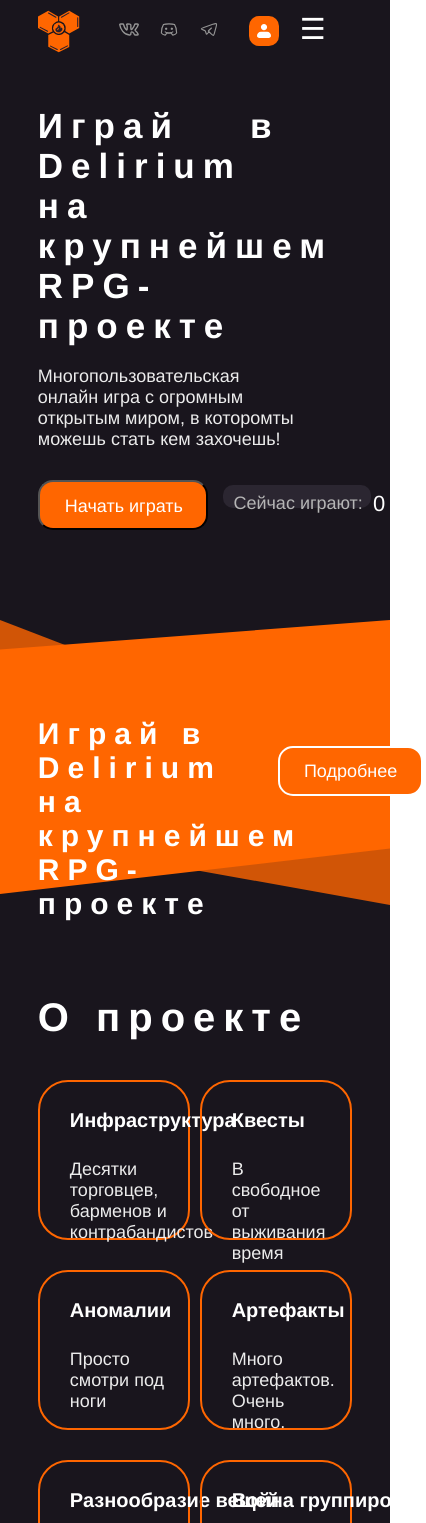
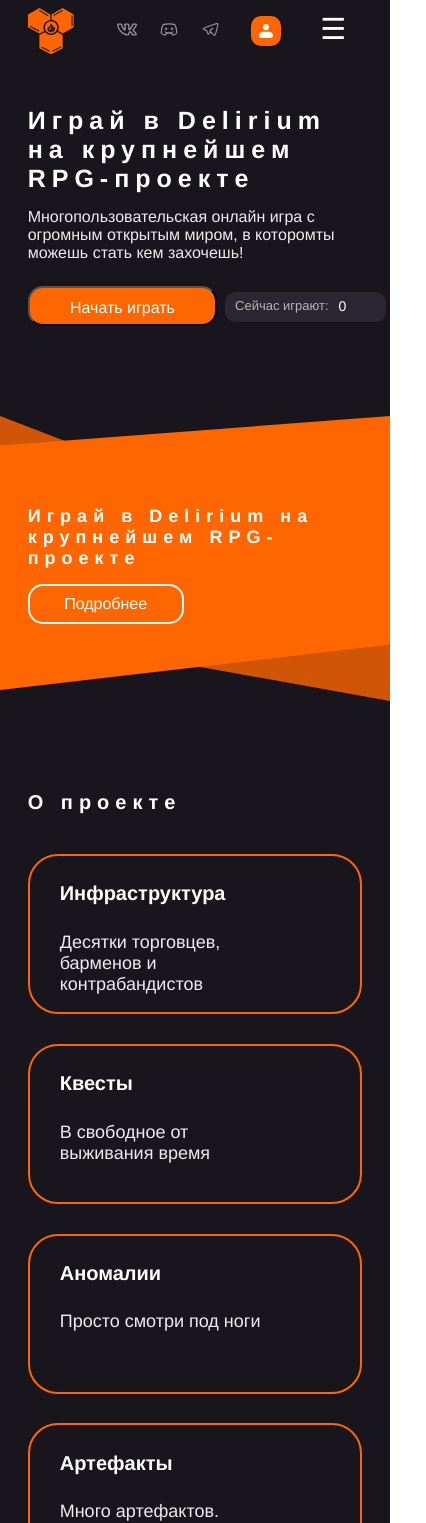
Before and after one commit to User23932344/delirium, a Vue app: page / in a window 390 px wide. Shown: the top 1523 px of the page, 426 px wide, since content can reach past the window. Built offline with nearby package versions, Linux system fonts and the light colour scheme; no server answers.

Commit message:
feat: made an adaptation for the main page fix: 1)add an adaptive to the remaining pages 2)correct requests

```diff
--- a/src/components/Header.vue
+++ b/src/components/Header.vue
@@ -251,7 +251,7 @@ export default {
   display: none;
 }
 }
-@media(max-width:460px){
+@media(max-width:480px){
   .header{
     height: 41px;
   width: 90%;
@@ -259,13 +259,13 @@ export default {
   align-items:center;
   }
   .logo{
-    width: 46px;
-  height: 46px;
+    width: 13.1vw;
+  height: 13.1vw;
   margin-top: -32px;
   }
   .menu-toggle {
     margin-top: -33px;
-    margin-left: 262px;
+    margin-left: 75vw;
     position: absolute;
     display: block;
     font-size: 29px;
@@ -276,7 +276,7 @@ export default {
   }
   .menu {
   margin-top: 230px;
-  margin-left: 98px;
+  margin-left: 28vw;
   position: absolute;
   flex-direction: column;
   gap: 10px;
@@ -289,7 +289,7 @@ export default {
 
 .menu.open {
   height: 200px;
-  width: 190px;
+  width: 54.2vw;
   font-family: "IBM Plex Sans-Regular",Helvetica;
   font-size: 18px;
   padding: 20px 20px 20px 20px;
@@ -306,7 +306,7 @@ export default {
   justify-content: center;
 }
   .account{
-  margin-left: 30px;
+  margin-left: 8vw;
   margin-top: -30px;
  }
   .text-account{
@@ -318,22 +318,22 @@ export default {
 .images{
   display: flex;
   margin-top: -30px;
-  margin-left: 15px;
+  margin-left: 4.2vw;
   justify-content: space-between;
  }
   .img,.img2,.img3{
-  margin-left: 20px;
+  margin-left: 5.7vw;
  }
  .img3{
-  width: 20px;
+  width: 5vw;
   height: 13px;
  }
  .img2{
-  width: 20px;
+  width: 5vw;
   height: 13px;
  }
  .img{
-  width: 20px;
+  width: 5vw;
   height: 13px;
  }
 }
--- a/src/pages/Home.vue
+++ b/src/pages/Home.vue
@@ -47,7 +47,7 @@
         class="box"
         @mouseover="changeImage('img.jpg')"
         @mouseleave="resetImage"
-      >
+        @click="toggleImage('img.jpg')">
         <h4 class="h4">Инфраструктура</h4>
         <p class="h4descr">Десятки торговцев, барменов и контрабандистов</p>
       </div>
@@ -55,7 +55,7 @@
         class="box"
         @mouseover="changeImage('img.jpg')"
         @mouseleave="resetImage"
-      >
+        @click="changeImage('img.jpg')">
         <h4 class="h4">Квесты</h4>
         <p class="h4descr">В свободное от выживания время</p>
       </div>
@@ -63,7 +63,7 @@
         class="box"
         @mouseover="changeImage('img.jpg')"
         @mouseleave="resetImage"
-      >
+        @click="changeImage('img.jpg')">
         <h4 class="h4">Аномалии</h4>
         <p class="h4descr">Просто смотри под ноги</p>
       </div>
@@ -71,7 +71,7 @@
         class="box"
         @mouseover="changeImage('img.jpg')"
         @mouseleave="resetImage"
-      >
+        @click="changeImage('img.jpg')">
         <h4 class="h4">Артефакты</h4>
         <p class="h4descr">Много артефактов. Очень много.</p>
       </div>
@@ -79,7 +79,7 @@
         class="box"
         @mouseover="changeImage('img.jpg')"
         @mouseleave="resetImage"
-      >
+        @click="changeImage('img.jpg')">
         <h4 class="h4">Разнообразие вещей</h4>
         <p class="h4descr">От ножа до джет-пака, более сотни видов вещей</p>
       </div>
@@ -87,24 +87,26 @@
         class="box"
         @mouseover="changeImage('img.jpg')"
         @mouseleave="resetImage"
-      >
+        @click="changeImage('img.jpg')">
         <h4 class="h4">Война группировок</h4>
         <p class="h4descr">Выживает сильнейший</p>
       </div>
     </div>
+
     <div class="download-img">
       <img class="image" :src="image"/>
     </div>
   </div>
 </div>
 
+
 <div class="how-to-start">
   <h3 class="h3">Как начать играть?</h3>
   <div class="how">
     <div class="how-boxes">
       <div class="how-box">
-        <svg  viewBox="0 0 780 211" fill="none" xmlns="http://www.w3.org/2000/svg">
-  <path d="M717 181C717 197.568 703.569 211 687 211L30 211C13.4315 211 1.17422e-06 197.568 2.62268e-06 181L1.58235e-05 29.9999C1.7272e-05 13.4314 13.4315 -5.17568e-05 30 -5.03083e-05L750 1.26361e-05C766.569 1.40846e-05 780 13.4315 780 30L780 119C780 135.569 766.569 149 750 149L747 149C730.431 149 717 162.431 717 179L717 181Z" stroke="#FF6600" stroke-width="2"/>
+        <svg viewBox="0 0 780 211" fill="none" xmlns="http://www.w3.org/2000/svg">
+          <path d="M717 181C717 197.568 703.569 211 687 211L30 211C13.4315 211 0 197.568 0 181L0 30C0 13.4315 13.4315 0 30 0H750C766.569 0 780 13.4315 780 30V119C780 135.569 766.569 149 750 149H747C730.431 149 717 162.431 717 179V181Z" stroke="#FF6600" stroke-width="2"/>
           <text x="40" y="53" font-size="25" fill="white" font-family="IBM Plex Sans-Semibold, Helvetica">
             <tspan>Скачайте SA-MP и игру GTA san Andreas</tspan>
           </text>
@@ -112,16 +114,17 @@
             <tspan x="40" y="133">Для игры вам потребуется самый свежий клиент SA-MP и игра GTA san</tspan>
             <tspan x="40" y="159">Andreas</tspan>
           </text>
-<svg x="730" y="161" width="50" height="50" viewBox="0 0 50 50" fill="none" xmlns="http://www.w3.org/2000/svg">
+          <svg x="730" y="161" width="50" height="50" viewBox="0 0 50 50" fill="none">
             <circle cx="25" cy="25" r="25" fill="#FF6600"/>
             <path d="M19 31.5L31.5 18M31.5 18L32 27M31.5 18L21 19.5" stroke="white" stroke-width="2" stroke-linecap="round"/>
           </svg>
         </svg>
       </div>
+
       <div class="how-boxes2">
         <div class="how-box">
           <svg viewBox="0 0 375 211" fill="none" xmlns="http://www.w3.org/2000/svg">
-<path d="M311 181C311 197.016 298.016 210 282 210L30 210C13.9837 210 1 197.016 1 181L1.00002 30C1.00002 13.9837 13.9838 0.999968 30 0.99997L345 0.999997C361.016 0.999999 374 13.9837 374 30L374 119C374 135.016 361.016 148 345 148L342 148C324.879 148 311 161.879 311 179L311 181Z" stroke="#FF6600" stroke-width="2"/>
+            <path d="M311 181C311 197.016 298.016 210 282 210H30C13.9837 210 1 197.016 1 181V30C1 13.9837 13.9838 1 30 1H345C361.016 1 374 13.9837 374 30V119C374 135.016 361.016 148 345 148H342C324.879 148 311 161.879 311 179V181Z" stroke="#FF6600" stroke-width="2"/>
             <text x="40" y="53" font-size="25" fill="white" font-family="IBM Plex Sans-Semibold, Helvetica">
               <tspan>Подключитесь к </tspan>
               <tspan x="40" y="86">серверу Delirium-samp</tspan>
@@ -130,24 +133,25 @@
               <tspan x="40" y="133">Выберите в лаунчере сервер</tspan>
               <tspan x="40" y="159">и начните играть</tspan>
             </text>
-<svg x="325" y="161" width="50" height="50" viewBox="0 0 50 50" fill="none" xmlns="http://www.w3.org/2000/svg">
+            <svg x="325" y="161" width="50" height="50" viewBox="0 0 50 50" fill="none">
               <circle cx="25" cy="25" r="25" fill="#FF6600"/>
               <path d="M19 31.5L31.5 18M31.5 18L32 27M31.5 18L21 19.5" stroke="white" stroke-width="2" stroke-linecap="round"/>
             </svg>
           </svg>
         </div>
+
         <div class="how-box">
-        <svg  viewBox="0 0 375 211" fill="none" xmlns="http://www.w3.org/2000/svg">
-  <path d="M311 181C311 197.016 298.016 210 282 210L30 210C13.9837 210 1 197.016 1 181L1.00002 30C1.00002 13.9837 13.9838 0.999968 30 0.99997L345 0.999997C361.016 0.999999 374 13.9837 374 30L374 119C374 135.016 361.016 148 345 148L342 148C324.879 148 311 161.879 311 179L311 181Z" stroke="#FF6600" stroke-width="2"/>
+          <svg viewBox="0 0 375 211" fill="none" xmlns="http://www.w3.org/2000/svg">
+            <path d="M311 181C311 197.016 298.016 210 282 210H30C13.9837 210 1 197.016 1 181V30C1 13.9837 13.9838 1 30 1H345C361.016 1 374 13.9837 374 30V119C374 135.016 361.016 148 345 148H342C324.879 148 311 161.879 311 179V181Z" stroke="#FF6600" stroke-width="2"/>
             <text x="40" y="53" font-size="25" fill="white" font-family="IBM Plex Sans-Semibold, Helvetica">
-  <tspan>Запустите сервер  </tspan>
+              <tspan>Запустите сервер</tspan>
               <tspan x="40" y="86">Delirium-samp</tspan>
             </text>
             <text x="40" y="133" font-size="18" fill="white" font-family="IBM Plex Sans-Regular, Helvetica">
               <tspan x="40" y="133">Запустите приложение, кликнув на</tspan>
               <tspan x="40" y="159">иконку на рабочем столе.</tspan>
             </text>
-<svg x="325" y="161" width="50" height="50" viewBox="0 0 50 50" fill="none" xmlns="http://www.w3.org/2000/svg">
+            <svg x="325" y="161" width="50" height="50" viewBox="0 0 50 50" fill="none">
               <circle cx="25" cy="25" r="25" fill="#FF6600"/>
               <path d="M19 31.5L31.5 18M31.5 18L32 27M31.5 18L21 19.5" stroke="white" stroke-width="2" stroke-linecap="round"/>
             </svg>
@@ -155,11 +159,13 @@
         </div>
       </div>
     </div>
+
     <div>
       <img class="how-img" :src="image2">
     </div>
   </div>
 </div>
+
 
   <div class="answers">
     <h3 class="h3">Ответы на частые вопросы</h3>
@@ -275,6 +281,7 @@ export default {
     resetImage() {
       this.image = require('@/assets/image.png');
     },
+
     toggleExpand(index, section) {
       if (section === 'first') {
         this.firstBlocks[index].expanded = !this.firstBlocks[index].expanded;
@@ -849,7 +856,7 @@ export default {
   transition: transform 0.3s ease;
 }
 
-.box:hover {
+.box:active {
   transform: scale(1.05);
   background-color: var(--variable-collection-orange);
 }
@@ -974,4 +981,335 @@ export default {
 }
 
 }
+
+@media(max-width:630px){
+.screen {
+  background-color: #19151d;
+  width: 100%;
+  padding: 25px 7.1vw;
+  box-sizing: border-box;
+}
+.header {
+  z-index: 1;
+  }
+
+  .impression{
+    margin-top: 40px;
+  }
+
+  .impression-text{
+    color: var(--variable-collection-white);
+  }
+
+  .h1{
+    font-family: "Balsamiq Sans-Bold", Helvetica;
+    font-size: 25px;
+    letter-spacing: 6px;
+    text-align:left;
+    width: 85.7vw;
+  }
+  .descript{
+    margin-top: 15px;
+    color: #ececec;
+    font-family: "IBM Plex Sans-Regular", Helvetica;
+    font-size: 1rem;
+    font-weight: 400;
+    letter-spacing: 0px;
+    text-align: left;
+    width: 85.7vw;
+  }
+
+  .st-online{
+    display: flex;
+  }
+
+  .start{
+    height: 40px;
+    width: 48.6vw;
+    margin-top: 24px;
+    padding: 4px 17px;
+    border-radius: 15px;
+    background-color: var(--variable-collection-orange);
+    color: var(--variable-collection-white);
+    font-family: "IBM Plex Sans-Regular", Helvetica;
+    font-size: 16px;
+    font-weight: 400;
+    line-height: 32px;
+    white-space: nowrap;
+  }
+
+  .online{
+    margin-top: 30px;
+    display: flex;
+    height: 30px;
+    width: 41.4vw;
+    border-radius: 10px;
+    margin-left: 2vw;
+    background-color: #2b2631;
+    padding: 5px 10px;
+  }
+  .online-text{
+    margin-top: 1px;
+    color: #b5b5b5;
+    font-family: "IBM Plex Sans-Regular", Helvetica;
+    font-size: 13px;
+    font-weight: 400;
+    line-height: normal;
+    white-space: nowrap;
+  }
+
+  .online-count{
+    margin-top: 1px;
+    margin-left: 10px;
+    color: var(--variable-collection-white);
+    font-family: "IBM Plex Sans-Medium", Helvetica;
+    font-size: 14px;
+    font-weight: 500;
+    letter-spacing: 0px;
+    line-height: normal;
+  }
+
+  .impression-mosaiс{
+    display: none;
+  }
+  .transition{
+    margin-top: 90px;
+    position: relative;
+    height: 285px;
+    width: 100%;
+  }
+
+  .box1 {
+    position: absolute;
+  background-color: var(--variable-collection-orange);
+  width: calc(100% + 14.2vw);
+  margin-left: -7.1vw;
+  height: 285px;
+  z-index: 1;
+  overflow: hidden;
+  opacity: 0.8;
+  clip-path: polygon(
+    0% 0%,
+    100% 52.6%,
+    100% 100%,
+    0% 75.4%,
+    0% 0%
+  );
+}
+
+.box2 {
+  margin-left: -7.1vw;
+  position: absolute;
+  left: 0;
+  right: 0;
+  width: calc(100% + 14.2vw);
+  height: 274px;
+  z-index: 2;
+  background-color: var(--variable-collection-orange);
+  clip-path: polygon(
+    0% 10.8%,
+    100% 0%,
+    100% 83.4%,
+    0% 100%,
+    0% 10.8%
+  );
+}
+
+
+.transition-text{
+  z-index: 9999;
+  display: flex;
+  position: absolute;
+  margin-top: 90px;
+  display: block;
+}
+
+.h2{
+  color: var(--variable-collection-white);
+    font-family: "Balsamiq Sans-Bold", Helvetica;
+    font-size: 18px;
+    letter-spacing: 6px;
+    line-height: normal;
+    width: 85.7vw;
+    text-align: left;
+}
+
+.more-details{
+  margin-left: 0;
+    margin-top: 15px;
+    height: 40px;
+    width: 40vw;
+    border: 2px solid var(--variable-collection-white);
+    border-radius: 15px;
+    background-color: var(--variable-collection-orange);
+    color: var(--variable-collection-white);
+    font-family: "IBM Plex Sans-Regular", Helvetica;
+    font-size: 16px;
+    line-height: 32px;
+    white-space: nowrap;
+    cursor: pointer;
+  }
+
+  .about-the-project {
+  padding-top:90px;
+}
+
+.h3 {
+  color: var(--variable-collection-white);
+  font-family: "Balsamiq Sans-Bold", Helvetica;
+  font-size: 20px;
+  font-weight: 700;
+  letter-spacing: 6px;
+  line-height: normal;
+  white-space:inherit;
+}
+
+.about-contents {
+  padding-top: 20px;
+  display: grid;
+}
+.about{
+  display: grid;
+  flex-wrap: wrap;
+  gap: 2.5vw;
+}
+.box {
+  align-content: stretch;
+  margin-top: 20px;
+  width: 85.7vw;
+  border: 2px solid var(--variable-collection-orange);
+  border-radius: 30px;
+  transition: transform 0.3s ease;
+}
+
+.box:active {
+  transform: scale(1.05);
+  background-color: var(--variable-collection-orange);
+}
+
+.h4 {
+  padding: 8% 30px;
+  width: 52.9vw;
+  color: var(--variable-collection-white);
+  font-family: "IBM Plex Sans-Regular", Helvetica;
+  font-size: 20px;
+  font-weight: 600;
+  letter-spacing: 0px;
+  line-height: normal;
+  white-space: nowrap;
+}
+
+.h4descr {
+  padding-left: 30px;
+  color: #ececec;
+  font-family: "IBM Plex Sans-Regular", Helvetica;
+  font-size: 18px;
+  font-weight: 400;
+  width: 62.9vw;
+}
+
+.download-img{
+  margin-top: 20px;
+
+}
+.image{
+  max-width: 80.5vw;
+}
+
+.how-to-start{
+  padding: top 90px;
+}
+
+.how{
+  margin-top: 0px;
+  width: 100%;
+  position: relative;
+}
+
+.how-boxes {
+  margin-top: 0px;
+  display: grid;
+  width: 100%;
+}
+
+.how-box {
+  display: flex;
+  justify-content: center;
+  align-items: center;
+  height: 211px;
+  width: 100%;
+  position: relative;
+}
+
+.how-box svg {
+  width: 85.7vw;
+  height: 54.3vw;
+}
+
+.how-box svg:hover path {
+  transition: fill 0.3s ease;
+  fill: var(--variable-collection-orange);
+}
+
+.how-boxes2 {
+  margin-top: 10px;
+  display: grid;
+  width: 100%;
+}
+
+.how-img {
+  display: none;
+}
+
+.answers{
+  margin-top: 700px;
+}
+
+.blox{
+  margin-top: 40px;
+  display: block;
+}
+
+.answer-btn {
+  margin-top: 20px;
+  border: 2px solid var(--variable-collection-orange);
+  padding: 20px;
+  border-radius: 30px;
+  cursor: pointer;
+}
+
+.answer-btn.expanded {
+  background-color: var(--variable-collection-orange);
+}
+
+.question{
+  color: var(--variable-collection-white);
+  font-family: "IBM Plex Sans-Regular", Helvetica;
+  font-size: 16px;
+  font-weight: 500;
+  letter-spacing: 0px;
+  line-height: normal;
+}
+
+.answer {
+  margin-top: 15px;
+  color: #ececec;
+  font-family: "IBM Plex Sans-Regular", Helvetica;
+  font-size: 13px;
+  font-weight: 400;
+  letter-spacing: 0px;
+  width: 69.5vw;
+}
+
+.combination{
+  display: flex;
+  justify-content: space-between;
+}
+
+.footer {
+  z-index: 1;
+  margin-top: 90px;
+}
+
+}
  </style>
```
Lines whose indentation alone changed are shown as unchanged.
